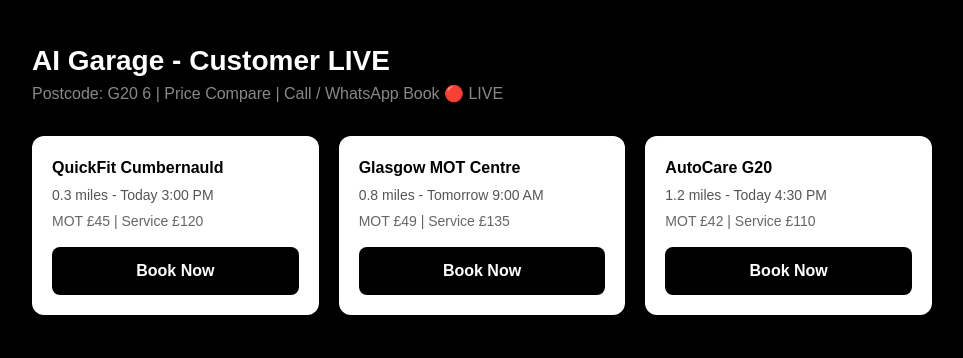
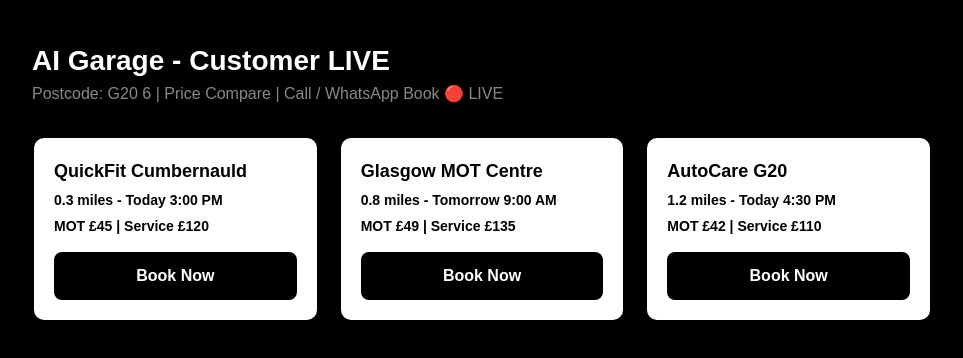
Before and after one commit to ayaan41/ai-garage, a Next.js app: page / in a window 1280 px wide. Shown: the top 358 px of the page, without its empty margins (158-1121 px from the left). Built offline with nearby package versions, Linux system fonts and the light colour scheme.

Commit message:
dark black text fix

```diff
--- a/src/app/page.tsx
+++ b/src/app/page.tsx
@@ -31,7 +31,6 @@ export default function Home() {
     if (!form.name || !form.phone) { alert("Name aur Phone likho pehle!"); return; }
     setLoading(true);
     try {
-      // Only send columns that exist in your table - safe insert
       const { error } = await supabase.from("bookings").insert([
         {
           customer_name: form.name,
@@ -45,24 +44,53 @@ export default function Home() {
       if (error) throw error;
       alert("✅ Booking saved! Garage dashboard pe jayegi");
       setShowModal(false);
+      setForm({ name: "", phone: "", carReg: "", serviceType: "MOT" });
     } catch (e: any) {
       alert("Error: " + e.message);
     }
     setLoading(false);
   };
 
+  const inputStyle = {
+    width: "100%",
+    padding: "12px",
+    borderRadius: "10px",
+    border: "2px solid #000",
+    marginBottom: "12px",
+    color: "#000000",
+    background: "#FFFFFF",
+    fontWeight: "600" as const,
+    fontSize: "16px",
+    WebkitTextFillColor: "#000000",
+  };
+
+  const smallInputStyle = {
+    padding: "12px",
+    borderRadius: "10px",
+    border: "2px solid #000",
+    color: "#000000",
+    background: "#FFFFFF",
+    fontWeight: "600" as const,
+    fontSize: "15px",
+    WebkitTextFillColor: "#000000",
+  };
+
   return (
     <div style={{ background: "black", minHeight: "100vh", padding: "40px 20px" }}>
+      <style>{`
+        input::placeholder { color: #000 !important; opacity: 0.6 !important; }
+        input { color: #000 !important; -webkit-text-fill-color: #000 !important; }
+      `}</style>
       <div style={{ maxWidth: "900px", margin: "0 auto" }}>
         <h1 style={{ color: "white", fontSize: "28px", fontWeight: "bold" }}>AI Garage - Customer LIVE</h1>
         <p style={{ color: "#888", marginBottom: "30px" }}>Postcode: G20 6 | Price Compare | Call / WhatsApp Book 🔴 LIVE</p>
 
         <div style={{ display: "grid", gridTemplateColumns: "repeat(auto-fit, minmax(250px, 1fr))", gap: "20px" }}>
           {GARAGES.map((g) => (
-            <div key={g.id} style={{ background: "white", borderRadius: "12px", padding: "20px" }}>
-              <h3 style={{ color: "black", fontWeight: "bold", margin: 0 }}>{g.name}</h3>
-              <p style={{ color: "#555", fontSize: "14px", margin: "5px 0" }}>{g.distance} - {g.time}</p>
-              <p style={{ color: "#666", fontSize: "14px" }}>MOT £{g.motPrice} | Service £{g.servicePrice}</p>
+            <div key={g.id} style={{ background: "white", borderRadius: "12px", padding: "20px", border: "2px solid #000" }}>
+              <h3 style={{ color: "black", fontWeight: "bold", margin: 0, fontSize: "18px" }}>{g.name}</h3>
+              <p style={{ color: "#000", fontSize: "14px", margin: "5px 0", fontWeight: "600" }}>{g.distance} - {g.time}</p>
+              <p style={{ color: "#000", fontSize: "14px", fontWeight: "700" }}>MOT £{g.motPrice} | Service £{g.servicePrice}</p>
               <button onClick={() => openBook(g)} style={{ width: "100%", background: "black", color: "white", padding: "12px", borderRadius: "8px", border: "none", cursor: "pointer", marginTop: "15px", fontWeight: "bold" }}>
                 Book Now
               </button>
@@ -73,47 +101,47 @@ export default function Home() {
 
       {showModal && selectedGarage && (
         <div style={{ position: "fixed", inset: 0, background: "rgba(0,0,0,0.8)", display: "flex", alignItems: "center", justifyContent: "center", zIndex: 999, padding: "20px" }}>
-          <div style={{ background: "white", borderRadius: "20px", padding: "25px", width: "100%", maxWidth: "420px", maxHeight: "90vh", overflowY: "auto" }}>
+          <div style={{ background: "white", borderRadius: "20px", padding: "25px", width: "100%", maxWidth: "420px", maxHeight: "90vh", overflowY: "auto", border: "3px solid #000" }}>
             <div style={{ display: "flex", justifyContent: "space-between", alignItems: "center" }}>
-              <h2 style={{ color: "black", fontWeight: "bold", margin: 0 }}>{selectedGarage.name}</h2>
-              <button onClick={() => setShowModal(false)} style={{ background: "none", border: "none", fontSize: "20px", cursor: "pointer" }}>✕</button>
+              <h2 style={{ color: "black", fontWeight: "900", margin: 0, fontSize: "20px" }}>{selectedGarage.name}</h2>
+              <button onClick={() => setShowModal(false)} style={{ background: "black", color: "white", border: "none", fontSize: "20px", cursor: "pointer", borderRadius: "50%", width: "30px", height: "30px" }}>✕</button>
             </div>
-            <p style={{ color: "#555", fontSize: "14px", margin: "5px 0 20px" }}>MOT £{selectedGarage.motPrice} | Service £{selectedGarage.servicePrice} • {selectedGarage.distance}</p>
+            <p style={{ color: "black", fontSize: "14px", margin: "5px 0 20px", fontWeight: "700" }}>MOT £{selectedGarage.motPrice} | Service £{selectedGarage.servicePrice} • {selectedGarage.distance}</p>
 
-            <input placeholder="Your Name" value={form.name} onChange={(e) => setForm({ ...form, name: e.target.value })} style={{ width: "100%", padding: "12px", borderRadius: "10px", border: "1px solid #ddd", marginBottom: "12px", color: "black", background: "white" }} />
+            <input placeholder="YOUR NAME - Dark Black" value={form.name} onChange={(e) => setForm({ ...form, name: e.target.value })} style={inputStyle} />
             <div style={{ display: "grid", gridTemplateColumns: "1fr 1fr", gap: "10px", marginBottom: "12px" }}>
-              <input placeholder="Phone (07...)" value={form.phone} onChange={(e) => setForm({ ...form, phone: e.target.value })} style={{ padding: "12px", borderRadius: "10px", border: "1px solid #ddd", color: "black", background: "white" }} />
-              <input placeholder="CAR REG (SK19...)" value={form.carReg} onChange={(e) => setForm({ ...form, carReg: e.target.value })} style={{ padding: "12px", borderRadius: "10px", border: "1px solid #ddd", color: "black", background: "white" }} />
+              <input placeholder="PHONE 07..." value={form.phone} onChange={(e) => setForm({ ...form, phone: e.target.value })} style={smallInputStyle} />
+              <input placeholder="CAR REG SK19..." value={form.carReg} onChange={(e) => setForm({ ...form, carReg: e.target.value })} style={smallInputStyle} />
             </div>
             <div style={{ display: "grid", gridTemplateColumns: "1fr 1fr", gap: "10px", marginBottom: "20px" }}>
-              <select value={form.serviceType} onChange={(e) => setForm({ ...form, serviceType: e.target.value })} style={{ padding: "12px", borderRadius: "10px", border: "1px solid #ddd", color: "black", background: "white" }}>
+              <select value={form.serviceType} onChange={(e) => setForm({ ...form, serviceType: e.target.value })} style={smallInputStyle}>
                 <option>MOT</option>
                 <option>Service</option>
                 <option>MOT + Service</option>
               </select>
-              <input value={selectedGarage.time} readOnly style={{ padding: "12px", borderRadius: "10px", border: "1px solid #ddd", color: "#333", background: "#f5f5f5" }} />
+              <input value={selectedGarage.time} readOnly style={{ ...smallInputStyle, background: "#e5e5e5" }} />
             </div>
 
-            <div style={{ background: "#f0fdf4", border: "1px solid #bbf7d0", borderRadius: "12px", padding: "12px", marginBottom: "15px" }}>
-              <p style={{ color: "#15803d", fontSize: "12px", fontWeight: "bold", margin: "0 0 10px" }}>⚡ FAST • 30 SEC • RECOMMENDED ON MOBILE</p>
-              <button onClick={handleWhatsApp} style={{ width: "100%", background: "#16a34a", color: "white", padding: "14px", borderRadius: "10px", border: "none", cursor: "pointer", fontWeight: "bold" }}>
+            <div style={{ background: "#f0fdf4", border: "2px solid #16a34a", borderRadius: "12px", padding: "12px", marginBottom: "15px" }}>
+              <p style={{ color: "#15803d", fontSize: "12px", fontWeight: "900", margin: "0 0 10px" }}>⚡ FAST • 30 SEC • RECOMMENDED ON MOBILE</p>
+              <button onClick={handleWhatsApp} style={{ width: "100%", background: "#16a34a", color: "white", padding: "14px", borderRadius: "10px", border: "none", cursor: "pointer", fontWeight: "900", fontSize: "16px" }}>
                 Book via WhatsApp Fast ⚡
               </button>
-              <p style={{ color: "#15803d", fontSize: "11px", textAlign: "center", margin: "8px 0 0" }}>Direct message to garage - instant reply</p>
+              <p style={{ color: "#15803d", fontSize: "11px", textAlign: "center", margin: "8px 0 0", fontWeight: "700" }}>Direct message to garage - instant reply</p>
             </div>
 
             <div style={{ display: "flex", alignItems: "center", gap: "10px", margin: "15px 0" }}>
-              <div style={{ flex: 1, height: "1px", background: "#ddd" }}></div>
-              <span style={{ background: "black", color: "white", borderRadius: "20px", padding: "4px 12px", fontSize: "12px" }}>OR</span>
-              <div style={{ flex: 1, height: "1px", background: "#ddd" }}></div>
+              <div style={{ flex: 1, height: "2px", background: "#000" }}></div>
+              <span style={{ background: "black", color: "white", borderRadius: "20px", padding: "4px 12px", fontSize: "12px", fontWeight: "900" }}>OR</span>
+              <div style={{ flex: 1, height: "2px", background: "#000" }}></div>
             </div>
 
-            <div style={{ background: "#f9f9f9", border: "1px solid #eee", borderRadius: "12px", padding: "12px" }}>
-              <p style={{ color: "#444", fontSize: "12px", fontWeight: "bold", margin: "0 0 10px" }}>🔒 PRO • SAVE TO SYSTEM • TRACKING</p>
-              <button onClick={handleSystemBook} disabled={loading} style={{ width: "100%", background: "black", color: "white", padding: "14px", borderRadius: "10px", border: "none", cursor: "pointer", fontWeight: "bold" }}>
+            <div style={{ background: "#f9f9f9", border: "2px solid #000", borderRadius: "12px", padding: "12px" }}>
+              <p style={{ color: "#000", fontSize: "12px", fontWeight: "900", margin: "0 0 10px" }}>🔒 PRO • SAVE TO SYSTEM • TRACKING</p>
+              <button onClick={handleSystemBook} disabled={loading} style={{ width: "100%", background: "black", color: "white", padding: "14px", borderRadius: "10px", border: "none", cursor: "pointer", fontWeight: "900", fontSize: "16px" }}>
                 {loading ? "Saving..." : "Confirm Booking - Save to System"}
               </button>
-              <p style={{ color: "#888", fontSize: "11px", textAlign: "center", margin: "8px 0 0" }}>Saved in Supabase → Garage dashboard pe jayega</p>
+              <p style={{ color: "#000", fontSize: "11px", textAlign: "center", margin: "8px 0 0", fontWeight: "700" }}>Saved in Supabase → Garage dashboard pe jayega</p>
             </div>
           </div>
         </div>
```
